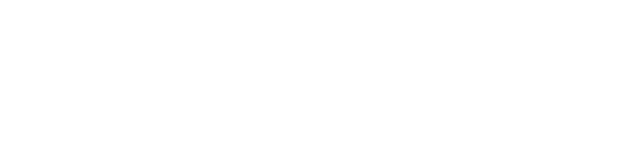
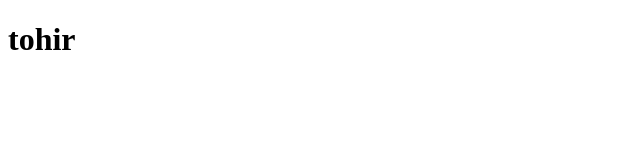
Before and after one commit to Usmonov12345/musobaqa, a plain HTML site: page index.html in a window 1280 px wide. Shown: the whole page, without its empty margins (0-640 px from the left). Drawn offline with Linux system fonts and the light colour scheme.

Commit message:
tohir change

```diff
--- a/index.html
+++ b/index.html
@@ -8,5 +8,6 @@
 </head>
 <body>
 
+    <h1>tohir</h1>
 </body>
 </html>
```
